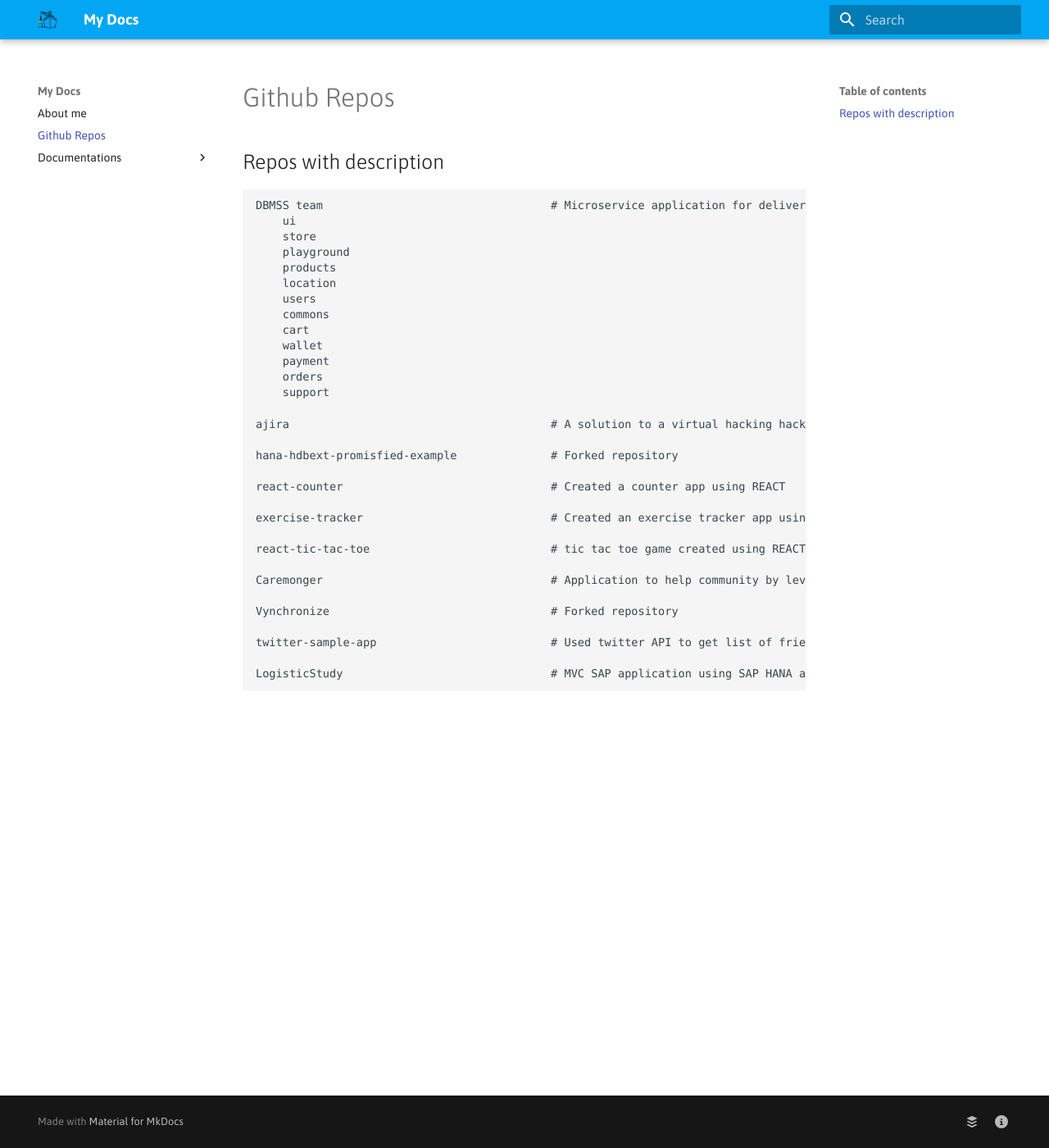
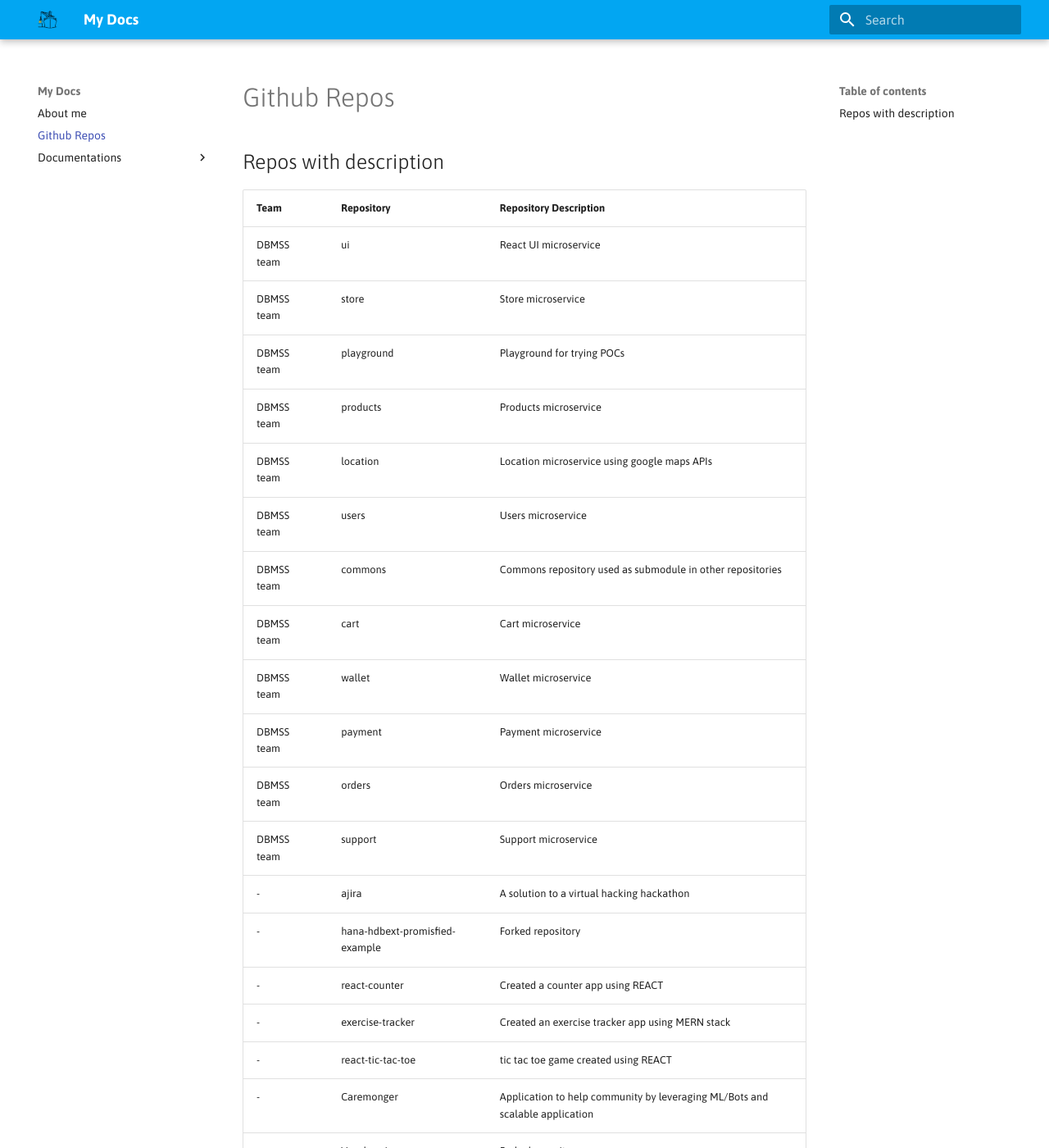
Before and after one commit to sahilkumar129/mkdocs, an MkDocs documentation site: the page built from docs/repos.md, in a window 1280 px wide and 1400 px high. Shown: the whole window at 82% size. Built offline with MkDocs 1.6.1 and Material for MkDocs 9.7.7, drawn with Linux system fonts in a browser that asks for light colours; some web fonts are replaced; some of the changed text lies outside the part shown.

Commit message:
git repos info added

```diff
--- a/docs/repos.md
+++ b/docs/repos.md
@@ -2,34 +2,26 @@
 
 ## Repos with description
 
-    DBMSS team                                  # Microservice application for delivering items.
-        ui
-        store
-        playground
-        products
-        location
-        users
-        commons
-        cart
-        wallet
-        payment
-        orders
-        support
-
-    ajira                                       # A solution to a virtual hacking hackathon
-
-    hana-hdbext-promisfied-example              # Forked repository
-
-    react-counter                               # Created a counter app using REACT
-
-    exercise-tracker                            # Created an exercise tracker app using MERN stack
-
-    react-tic-tac-toe                           # tic tac toe game created using REACT
-
-    Caremonger                                  # Application to help community by leveraging ML/Bots and scalable application.
-
-    Vynchronize                                 # Forked repository
-
-    twitter-sample-app                          # Used twitter API to get list of friends who don't follow us back
-
-    LogisticStudy                               # MVC SAP application using SAP HANA and SAP UI5
+| Team       | Repository                     | Repository Description                                                       |
+| ---------- | ------------------------------ | ---------------------------------------------------------------------------- |
+| DBMSS team | ui                             | React UI microservice                                                        |
+| DBMSS team | store                          | Store microservice                                                           |
+| DBMSS team | playground                     | Playground for trying POCs                                                   |
+| DBMSS team | products                       | Products microservice                                                        |
+| DBMSS team | location                       | Location microservice using google maps APIs                                 |
+| DBMSS team | users                          | Users microservice                                                           |
+| DBMSS team | commons                        | Commons repository used as submodule in other repositories                   |
+| DBMSS team | cart                           | Cart microservice                                                            |
+| DBMSS team | wallet                         | Wallet microservice                                                          |
+| DBMSS team | payment                        | Payment microservice                                                         |
+| DBMSS team | orders                         | Orders microservice                                                          |
+| DBMSS team | support                        | Support microservice                                                         |
+| -          | ajira                          | A solution to a virtual hacking hackathon                                    |
+| -          | hana-hdbext-promisfied-example | Forked repository                                                            |
+| -          | react-counter                  | Created a counter app using REACT                                            |
+| -          | exercise-tracker               | Created an exercise tracker app using MERN stack                             |
+| -          | react-tic-tac-toe              | tic tac toe game created using REACT                                         |
+| -          | Caremonger                     | Application to help community by leveraging ML/Bots and scalable application |
+| -          | Vynchronize                    | Forked repository                                                            |
+| -          | twitter-sample-app             | Used twitter API to get list of friends who don't follow us back             |
+| -          | LogisticStudy                  | MVC SAP application using SAP HANA and SAP UI5                               |
```
